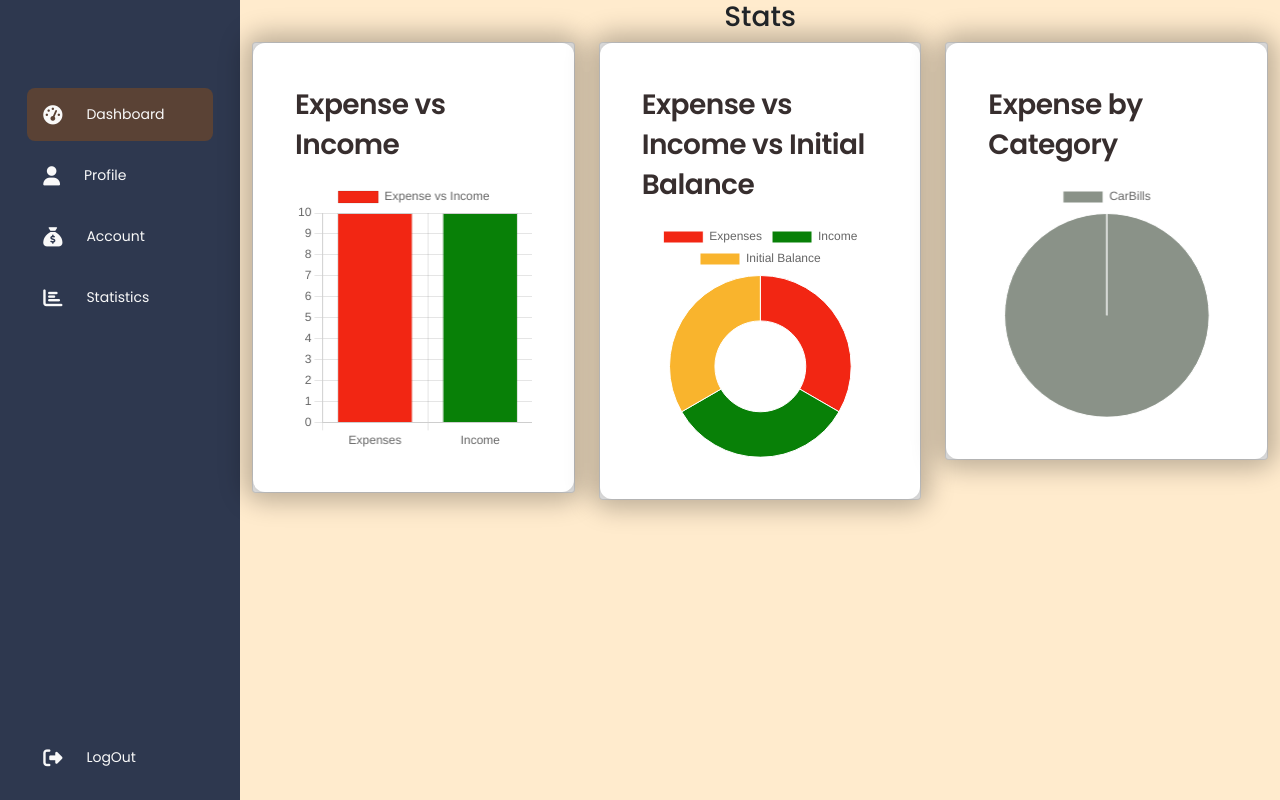
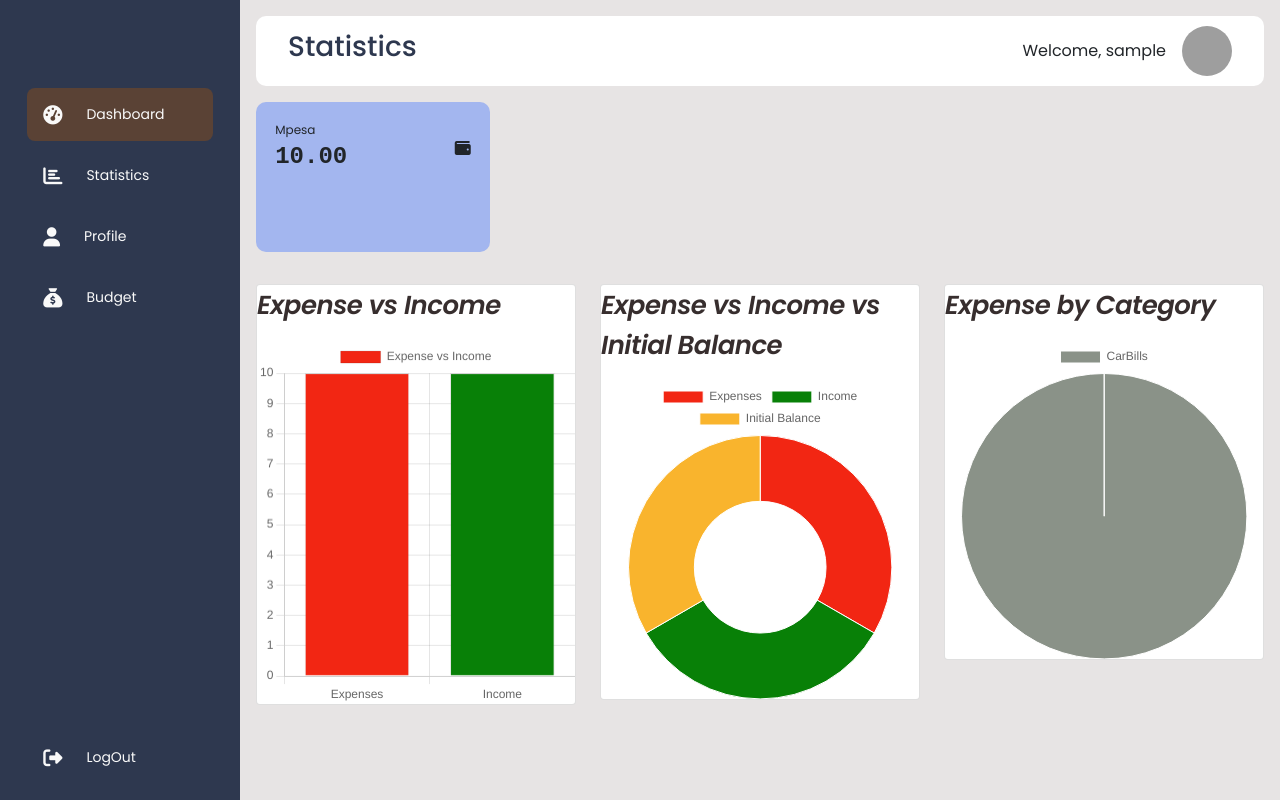
Before and after one commit to NestaNdereva23/TrackMyCash, a Django app: page /dashboard/statistics/ in a window 1280 px wide. Run offline with Django 5.2, Linux system fonts and the light colour scheme; a user stored in the database is signed in; tables that the repository leaves empty hold one stand-in row (values such as "Sample post"); some web fonts are replaced; grey boxes are pictures that could not be loaded.

Commit message:
update 2.0.2

```diff
--- a/TrackMyCash/accounts/forms.py
+++ b/TrackMyCash/accounts/forms.py
@@ -73,10 +73,6 @@ class AccountBalanceForm(ModelForm):
     class Meta:
         model = AccountBalance
         fields = ['account', 'startingbalance']
-        # widgets = {
-        #     'transaction_type': forms.Select(attrs={'class': 'form-control equal-width'},),
-        #     'from_account': forms.NumberInput(attrs={'class': 'form-control equal-width'}),
-        #     }
 
 class UserProfileUpdateForm(forms.ModelForm):
     class Meta:
--- a/TrackMyCash/accounts/templates/partials/sidebar.html
+++ b/TrackMyCash/accounts/templates/partials/sidebar.html
@@ -19,23 +19,24 @@
                 </a>
             </li>
             <li>
+                <a href="{% url 'statistics' %}">
+                    <i class="fas fa-chart-bar"></i>
+                    <span>Statistics</span>
+                </a>
+            </li>
+            <li>
                 <a href="{% url 'profile' %}">
                     <i class="fas fa-user"></i>
                     <span>Profile</span>
                 </a>
             </li>
             <li>
-                <a href="{% url 'account' %}">
+                <a href="#">
                     <i class="fa-solid fa-sack-dollar"></i>
-                    <span>Account</span>
+                    <span>Budget</span>
                 </a>
             </li>
-            <li>
-                <a href="{% url 'statistics' %}">
-                    <i class="fas fa-chart-bar"></i>
-                    <span>Statistics</span>
-                </a>
-            </li>
+
             <li class="logout">
                 <a href="{% url 'logout' %}">
                     <i class="fas fa-sign-out-alt"></i>
--- a/TrackMyCash/accounts/templates/partials/statistics.html
+++ b/TrackMyCash/accounts/templates/partials/statistics.html
@@ -1,32 +1,20 @@
-{% comment %} {% extends "../base.html" %} {% endcomment %}
+
 {% load static %}
 {% load humanize %}
 
 <style>
-.container-card {
-    position: relative;
-    border: 2px solid transparent;
-    background-clip: padding-box;
-    border-radius: 12px;
-    padding: 40px;
-    box-shadow: 0 0 25px 10px rgba(0, 0,0, 0.25);
-    /* background-color: bisque; */
-}
 .card-title {
     font-weight: 600;
     color: rgb(55, 46, 46);
     letter-spacing: -0.02em;
     line-height: 40px;
-    font-style: normal;
-    font-size: 28px;
+    font-style: oblique;
+    font-size: 26px;
     padding-bottom: 8px;
 }
 .h3{
     text-align: center;
     align-items: center;
-}
-.container{
-    background-color: blanchedalmond;
 }
 </style>
 
@@ -34,8 +22,36 @@
 
 {% include "./sidebar.html" %}
 
-<div class="container ">
-    <p class="h3">Stats</p>
+<div class="main--content">
+    <div class="header--wrapper">
+        <div class="header--title">
+
+            <h3>Statistics</h3>
+        </div>
+        <div class="user--info">
+            <span>Welcome, {{ user.username }}</span>
+            <img src=
+            "https://encrypted-tbn0.gstatic.com/images?q=tbn:ANd9GcR866XyS0-IpBpUrxAzWsdgHOgSBeHGl-GKeQ&s"
+            alt="">
+        </div>
+    </div>
+    <div class="row">
+        {% for balance in account_balances %}
+        <div class="col-md-3 mb-4">
+            <div class="card--wrapper">
+                <div class="payment--card light-blue">
+                    <div class="card--header">
+                        <div class="amount">
+                            <span class="title">{{ balance.account }}</span>
+                            <span class="amount--value">{{ balance.balance|intcomma }}</span>
+                        </div>
+                        <i class="fa-solid fa-wallet" id="icon"></i>
+                    </div>
+                </div>
+            </div>
+        </div>
+        {% endfor %}
+    </div>
 
     <div class="row mt-2">
         <div class="col-md-4">
@@ -63,19 +79,6 @@
             </div>
         </div>
     </div>
-
-
-
-    <!-- <div class="row mt-2">
-        <div class="col-md-7">
-            <div class="card">
-                <div class="container-card bg-blue-box">
-                    <p class="card-title">Expense by Category</p>
-                    <canvas id="chart_expense" width="50" height="50"></canvas>
-                </div>
-            </div>
-        </div>
-    </div> -->
 
     <!-- Include Chart.js library -->
     <script src="https://cdn.jsdelivr.net/npm/chart.js"></script>
@@ -114,7 +117,7 @@
                 labels: ['Expenses', 'Income', 'Initial Balance'],
                 datasets: [{
                     label: 'EXPENSE VS INCOME vs INITIAL BALANCE',
-                    data: [{{ total_expenses }}, {{ total_income }}, {{ total_initialbalance }}],
+                    data: [{{ total_expenses }}, {{ total_income }}, {{ total_starting_balance }}],
                     backgroundColor: [
                         'rgba(242, 38, 19, 1)',
                         'rgba(8, 128, 7, 1.0)',
@@ -166,4 +169,5 @@
     });
     </script>
 
+</div>
 {% endblock %}
--- a/TrackMyCash/accounts/urls.py
+++ b/TrackMyCash/accounts/urls.py
@@ -3,8 +3,7 @@ from . import views
 from .views import \
         ExpenseTransactionUpdateView, \
         IncomeTransactionUpdateView, \
-        PasswordResetView, \
-        AccountBalanceView \
+        PasswordResetView
 
 from django.contrib.auth import views as auth_views
 
@@ -24,7 +23,6 @@ urlpatterns = [
     path('dashboard/addtransaction/addincome/<int:pk>/', IncomeTransactionUpdateView.as_view(), name='income-edit'),
     path('dashboard/<int:pk>/delete/<str:model_type>/', views.delete_transaction, name='deleteTransaction'),
 
-    path('dashboard/accounts/', AccountBalanceView.as_view(), name='account'),
     path("dashboard/statistics/", views.statistics, name="statistics"),
     path("dashboard/profile/", views.profile, name="profile"),
     # path("dashboard/profile/", views.startingbalanceupdate, name="startingbalance"),
--- a/TrackMyCash/accounts/views.py
+++ b/TrackMyCash/accounts/views.py
@@ -13,6 +13,7 @@ from django.contrib.auth.mixins import LoginRequiredMixin
 from django.urls import reverse_lazy
 from django.contrib.auth.views import PasswordResetView
 from django.db import transaction
+from django.core.exceptions import ValidationError
 
 
 #landingpage view
@@ -75,17 +76,16 @@ def dashboard(request):
     expenses = Expenses.objects.filter(user=request.user)
     incomes = Income.objects.filter(user=request.user)
     transfer = Transfer.objects.filter(user=request.user)
-    initialbalance = AccountBalance.objects.filter(user=request.user)
     startingbalanc =  AccountBalance.objects.filter(user=request.user)
 
     total_startingbalance = startingbalanc.aggregate(total=Sum('startingbalance'))['total'] or 0
-    total_initialbalance = initialbalance.aggregate(total=Sum('balance'))['total'] or 0
+    balance = AccountBalance.objects.filter(user=request.user).aggregate(total=Sum('balance'))['total'] or 0
     total_expenses = expenses.aggregate(total=Sum('amount'))['total'] or 0
     total_income = incomes.aggregate(total=Sum('amount'))['total'] or 0
-    current_balance = total_startingbalance  + total_income - total_expenses
+    current_balance = balance - total_expenses
 
     #combine exenses and incomes
-    transactions = list(expenses) + list(incomes) + list(transfer) +list(startingbalanc)
+    transactions = list(expenses) + list(incomes) + list(transfer)
     transactions.sort(key=lambda x: x.date_added, reverse=True)
 
     if total_startingbalance == 0:
@@ -115,6 +115,15 @@ def addtransactionPage(request):
             expense = form.save(commit=False)
             expense.user = request.user
             expense.save()
+
+            with transaction.atomic():
+                balance, created = AccountBalance.objects.get_or_create(
+                    user=request.user,
+                    account=expense.account
+                )
+                balance.balance -= expense.amount
+                balance.save()
+
             return redirect('dashboard')
     else:
          form = ExpenseForm()
@@ -124,16 +133,15 @@ def addtransactionPage(request):
 #add income view
 @login_required
 def addincomePage(request):
-    form = IncomeForm(request.POST)
+    form = IncomeForm(request.POST or None)
 
-    if request.method == "POST":
-        form = IncomeForm(request.POST)
-        if form.is_valid():
+    if request.method == "POST" and form.is_valid():
             income = form.save(commit=False)
             income.user = request.user
             income.save()
 
             with transaction.atomic():
+
                 balance, created = AccountBalance.objects.get_or_create(
                     user=request.user,
                     account=income.account
@@ -142,7 +150,7 @@ def addincomePage(request):
                 balance.save()
 
             return redirect('dashboard')
-        else:
+    else:
             form = IncomeForm()
 
     return render(request, "accounts/addincome.html", {"form":form})
@@ -151,7 +159,7 @@ def addincomePage(request):
 def transferPage(request):
     if request.method == "POST":
         form = TransferForm(request.POST)
-        if form.is_valid:
+        if form.is_valid():
             transfer = form.save(commit=False)
             transfer.user = request.user
             transfer.save()
@@ -161,7 +169,12 @@ def transferPage(request):
                 from_balance, created = AccountBalance.objects.get_or_create(
                     user=request.user,
                     account=transfer.from_account
-                )
+                    )
+                # Check if the balance is sufficient for the transfer
+                if from_balance.balance < transfer.amount:
+                    form.add_error(None, ValidationError('Insufficient balance for transfer from {}.'.format(transfer.from_account)))
+                    return redirect('transfer')
+
                 from_balance.balance -= transfer.amount
                 from_balance.save()
 
@@ -218,42 +231,22 @@ class CustomPasswordResetView(PasswordResetView):
     subject_template_name = 'registration/password_reset_subject.txt'
     success_url = reverse_lazy('password_reset_done')
 
-
-'''
-    The following views returns the users balance
-
-'''
-class AccountBalanceView(LoginRequiredMixin, FormView):
-    model = AccountBalance
-    form_class = AccountBalanceForm
-    template_name = "partials/accountbalance.html"
-    # success_url = ""
-    # login_url = reverse_lazy("login")
-
-    def get(self, request, *args, **kwargs):
-        form = self.get_form()
-        userbalance = AccountBalance.objects.filter(user=request.user).all()
-        return render(request, self.template_name, {"userbalance":userbalance, "form":form})
-
 def statistics(request):
-
-    #Query and filter for thr current user
     expenses = Expenses.objects.filter(user=request.user)
     incomes = Income.objects.filter(user=request.user)
-    transfer = Transfer.objects.filter(user=request.user)
-    initialbalance = AccountBalance.objects.filter(user=request.user)
+    transfers = Transfer.objects.filter(user=request.user)
+    account_balances = AccountBalance.objects.filter(user=request.user)
 
-    # Calculate total amounts
-    total_initialbalance = initialbalance.aggregate(total=Sum('balance'))['total'] or 0
     total_expenses = expenses.aggregate(total=Sum('amount'))['total'] or 0
     total_income = incomes.aggregate(total=Sum('amount'))['total'] or 0
-    current_balance = total_initialbalance + total_income - total_expenses
 
-    # Aggregate expenses by category
+    # Assuming AccountBalance now has 'startingbalance' and 'balance' fields
+    total_starting_balance = account_balances.aggregate(total=Sum('startingbalance'))['total'] or 0
+    current_balance = account_balances.aggregate(total=Sum('balance'))['total'] or 0
+
     expense_by_category = expenses.values('category').annotate(total_amount=Sum('amount'))
 
-    # Combine expenses, incomes, and transfers
-    transactions = list(expenses) + list(incomes) + list(transfer)
+    transactions = list(expenses) + list(incomes) + list(transfers)
     transactions.sort(key=lambda x: x.date_added, reverse=True)
 
     return render(request, "partials/statistics.html", {
@@ -261,8 +254,9 @@ def statistics(request):
         "total_expenses": total_expenses,
         "total_income": total_income,
         "current_balance": current_balance,
-        "total_initialbalance": total_initialbalance,
-        "expense_by_category": expense_by_category
+        "total_starting_balance": total_starting_balance,
+        "expense_by_category": expense_by_category,
+        "account_balances": account_balances,
     })
 
 
@@ -292,30 +286,36 @@ def profile(request):
 
             if formB.is_valid():
                 # Save form but don't commit to database yet
-                startingbalance = formB.save(commit=False)
-                startingbalance.user = user
+                account_balance = formB.save(commit=False)
+                account_balance.user = user
 
-                # Check for existing starting balance for the account
-                existing_sb = AccountBalance.objects.filter(user=user, account=startingbalance.account).first()
+                # Check for existing AccountBalance for the user
+                existing_account_balance = AccountBalance.objects.filter(user=user, account=account_balance.account).first()
 
-                if existing_sb:
-                    # Update the existing starting balance
-                    existing_sb.startingbalance = startingbalance.startingbalance
-                    existing_sb.save()
+                if existing_account_balance:
+                    # Update the starting balance, but leave the current balance intact
+                    if existing_account_balance.startingbalance != account_balance.startingbalance:
+                        # Adjust balance only if starting balance is different
+                        starting_balance_diff = account_balance.startingbalance - existing_account_balance.startingbalance
+                        existing_account_balance.balance += starting_balance_diff
+                    existing_account_balance.startingbalance = account_balance.startingbalance
+                    existing_account_balance.save()
+
                 else:
-                    # Save new account balance entry
-                    startingbalance.save()
+                    # Set the balance equal to the starting balance for the first time
+                    account_balance.balance = account_balance.startingbalance
+                    account_balance.save()
 
-                # Redirect to 'account' page after updating balance
-                return redirect('account')
+                # Redirect to 'dashboard' after updating balance
+                return redirect('dashboard')
 
     else:
         formA = UserProfileUpdateForm(instance=user)
         formB = AccountBalanceForm(instance=account_balance)  # Reinitialize with existing balance
 
     # Aggregate the total starting balance for the user
-    startingbalanc = AccountBalance.objects.filter(user=user)
-    total_startingbalance = startingbalanc.aggregate(total=Sum('startingbalance'))['total'] or 0
+    startingbalance_query = AccountBalance.objects.filter(user=user)
+    total_startingbalance = startingbalance_query.aggregate(total=Sum('startingbalance'))['total'] or 0
 
     # Render the profile page with both forms
     return render(request, "partials/profile.html", {
```
Also changed, not shown: TrackMyCash/accounts/models.py (+6 -4 lines), TrackMyCash/accounts/templates/accounts/dashboard.html (+8 -8 lines), TrackMyCash/accounts/templates/partials/accountbalance.html (deleted, +0 -42 lines), TrackMyCash/accounts/templates/partials/budgets.html (added, +26 -0 lines).
